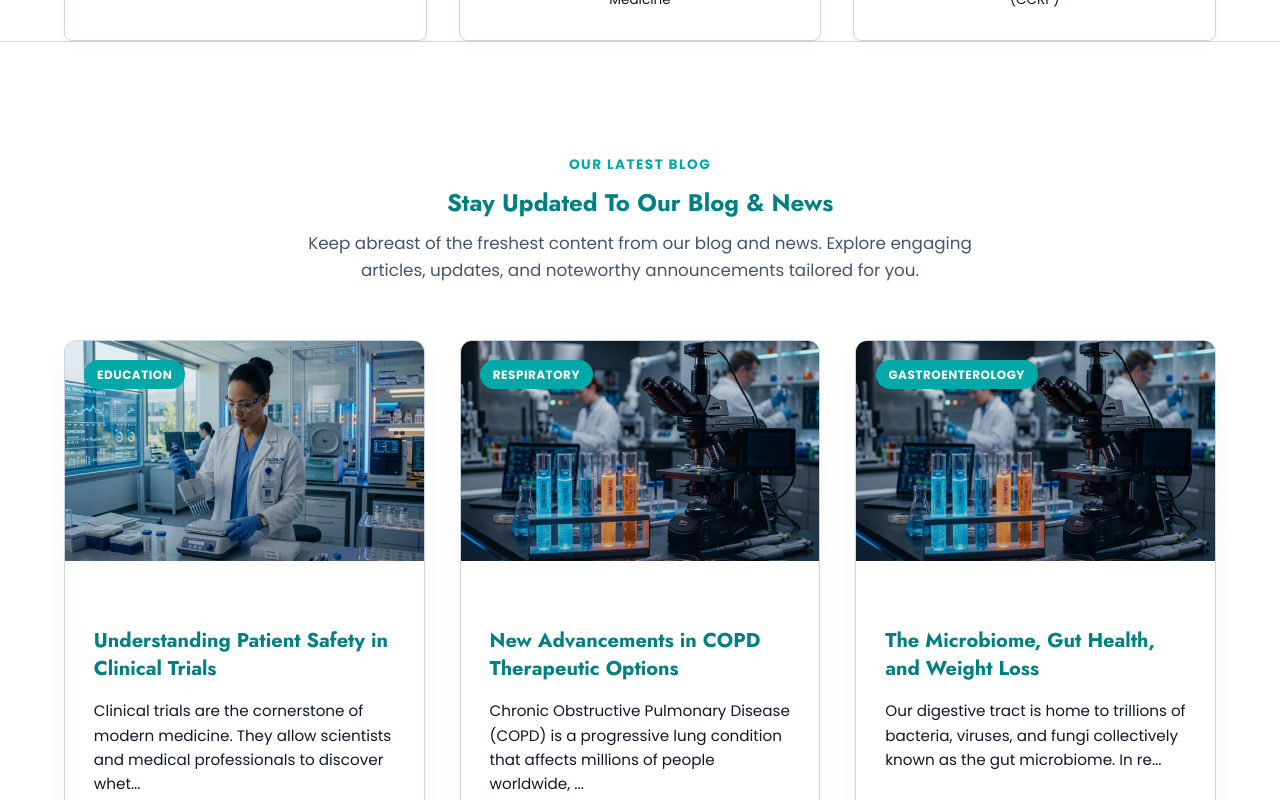
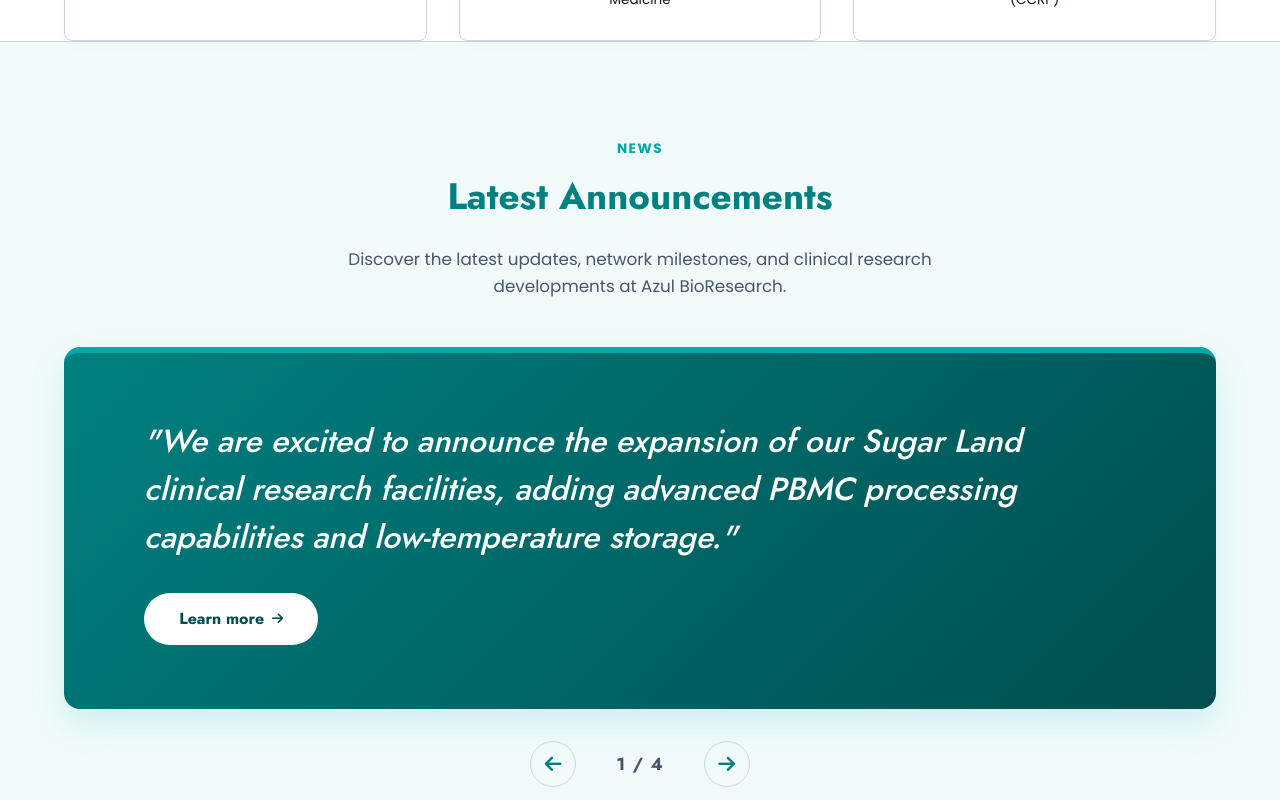
Before and after one commit to hhuss786512tx-tech/Azul-Bio-research, a React (Vite) app: page / in a window 1280 px wide. Shown: the part 6300-7100 px from the top of the page. Built offline with nearby package versions, Linux system fonts and the light colour scheme.

Commit message:
feat: Add interactive, premium News Slider carousel section to the homepage

```diff
--- a/src/pages/Home.jsx
+++ b/src/pages/Home.jsx
@@ -14,6 +14,34 @@
         message: ''
     });
     const [submitStatus, setSubmitStatus] = useState('idle'); // idle, loading, success
+    const [activeSlide, setActiveSlide] = useState(0);
+
+    const newsSlides = [
+        {
+            text: "We are excited to announce the expansion of our Sugar Land clinical research facilities, adding advanced PBMC processing capabilities and low-temperature storage.",
+            link: "/facilities"
+        },
+        {
+            text: "Azul BioResearch begins site feasibility assessment for upcoming multi-center Phase II clinical studies in respiratory care (LAM-001 study).",
+            link: "/active-trials"
+        },
+        {
+            text: "Dr. S. Riaz Jafar and our operational compliance leads complete standard GCP/ICH audits with zero deviations across our investigator network.",
+            link: "/documentation"
+        },
+        {
+            text: "New patient registry database features are now online, streamlining volunteer screening for nephrology and gastroenterology cohorts.",
+            link: "/become-volunteer"
+        }
+    ];
+
+    const handleNextSlide = () => {
+        setActiveSlide(prev => (prev + 1) % newsSlides.length);
+    };
+
+    const handlePrevSlide = () => {
+        setActiveSlide(prev => (prev - 1 + newsSlides.length) % newsSlides.length);
+    };
 
     const handleInputChange = (e) => {
         const { id, value } = e.target;
@@ -396,6 +424,38 @@
                 </div>
             </section>
 
+            {/* Interactive News Slider Section */}
+            <section className="news-slider-section" style={{ padding: '6rem 0', backgroundColor: 'var(--bg-secondary)', borderTop: '1px solid var(--border-color)', borderBottom: '1px solid var(--border-color)' }}>
+                <div className="container">
+                    <ScrollReveal className="section-header center" delay="1">
+                        <span className="section-tag" style={{ color: 'var(--accent-orange)' }}>News</span>
+                        <h2 className="section-title">Latest Announcements</h2>
+                        <p className="section-desc center">Discover the latest updates, network milestones, and clinical research developments at Azul BioResearch.</p>
+                    </ScrollReveal>
+
+                    <ScrollReveal className="news-slider-card" delay="2">
+                        <div className="news-slider-content">
+                            <h3>"{newsSlides[activeSlide].text}"</h3>
+                            <Link to={newsSlides[activeSlide].link} className="news-slider-btn">
+                                Learn more <i className="fa-solid fa-arrow-right" style={{ fontSize: '0.8rem' }}></i>
+                            </Link>
+                        </div>
+                    </ScrollReveal>
+
+                    <div className="news-slider-controls">
+                        <button className="news-slider-arrow" onClick={handlePrevSlide} aria-label="Previous slide">
+                            <i className="fa-solid fa-arrow-left"></i>
+                        </button>
+                        <span className="news-slider-counter">
+                            {activeSlide + 1} / {newsSlides.length}
+                        </span>
+                        <button className="news-slider-arrow" onClick={handleNextSlide} aria-label="Next slide">
+                            <i className="fa-solid fa-arrow-right"></i>
+                        </button>
+                    </div>
+                </div>
+            </section>
+
             {/* Blog & News Section */}
             <section className="home-blog-section">
                 <div className="container">
--- a/src/styles.css
+++ b/src/styles.css
@@ -2690,3 +2690,98 @@
 .blog-card-link:hover i {
     transform: translateX(5px);
 }
+
+/* News Slider Card & Layout */
+.news-slider-card {
+    background: linear-gradient(135deg, var(--primary-blue) 0%, var(--primary-blue-dark) 100%);
+    border-top: 6px solid var(--accent-orange);
+    border-radius: 16px;
+    padding: 4rem 5rem;
+    color: #ffffff;
+    position: relative;
+    box-shadow: 0 15px 35px rgba(0, 168, 168, 0.15);
+    margin: 2rem 0;
+    transition: all 0.4s ease;
+}
+
+[data-theme="dark"] .news-slider-card {
+    background: linear-gradient(135deg, var(--bg-secondary) 0%, var(--bg-primary) 100%);
+    border-top: 6px solid var(--primary-blue);
+    box-shadow: 0 10px 30px rgba(0, 0, 0, 0.5);
+}
+
+.news-slider-content h3 {
+    color: #ffffff;
+    font-size: 2rem;
+    font-weight: 500;
+    line-height: 1.5;
+    margin-bottom: 2rem;
+    max-width: 90%;
+    font-family: var(--font-heading);
+    font-style: italic;
+}
+
+[data-theme="dark"] .news-slider-content h3 {
+    color: var(--primary-blue);
+}
+
+.news-slider-btn {
+    background-color: #ffffff;
+    color: var(--primary-blue-dark);
+    border: none;
+    border-radius: 50px;
+    padding: 0.8rem 2.2rem;
+    font-weight: 700;
+    cursor: pointer;
+    font-family: var(--font-heading);
+    text-decoration: none;
+    display: inline-flex;
+    align-items: center;
+    gap: 0.5rem;
+    transition: var(--transition-smooth);
+}
+
+.news-slider-btn:hover {
+    background-color: var(--accent-orange-hover);
+    color: #ffffff;
+    transform: translateY(-2px);
+    box-shadow: 0 8px 20px rgba(0,0,0,0.15);
+}
+
+.news-slider-controls {
+    display: flex;
+    justify-content: center;
+    align-items: center;
+    gap: 2.5rem;
+    margin-top: 2rem;
+}
+
+.news-slider-arrow {
+    background: none;
+    border: 1px solid var(--border-color);
+    border-radius: 50%;
+    color: var(--primary-blue);
+    width: 46px;
+    height: 46px;
+    display: flex;
+    align-items: center;
+    justify-content: center;
+    font-size: 1.2rem;
+    cursor: pointer;
+    transition: var(--transition-smooth);
+}
+
+.news-slider-arrow:hover {
+    background-color: var(--primary-blue);
+    color: #ffffff;
+    border-color: var(--primary-blue);
+    transform: scale(1.05);
+}
+
+.news-slider-counter {
+    font-family: var(--font-heading);
+    font-size: 1.1rem;
+    font-weight: 700;
+    color: var(--text-sub);
+    letter-spacing: 1px;
+}
```
